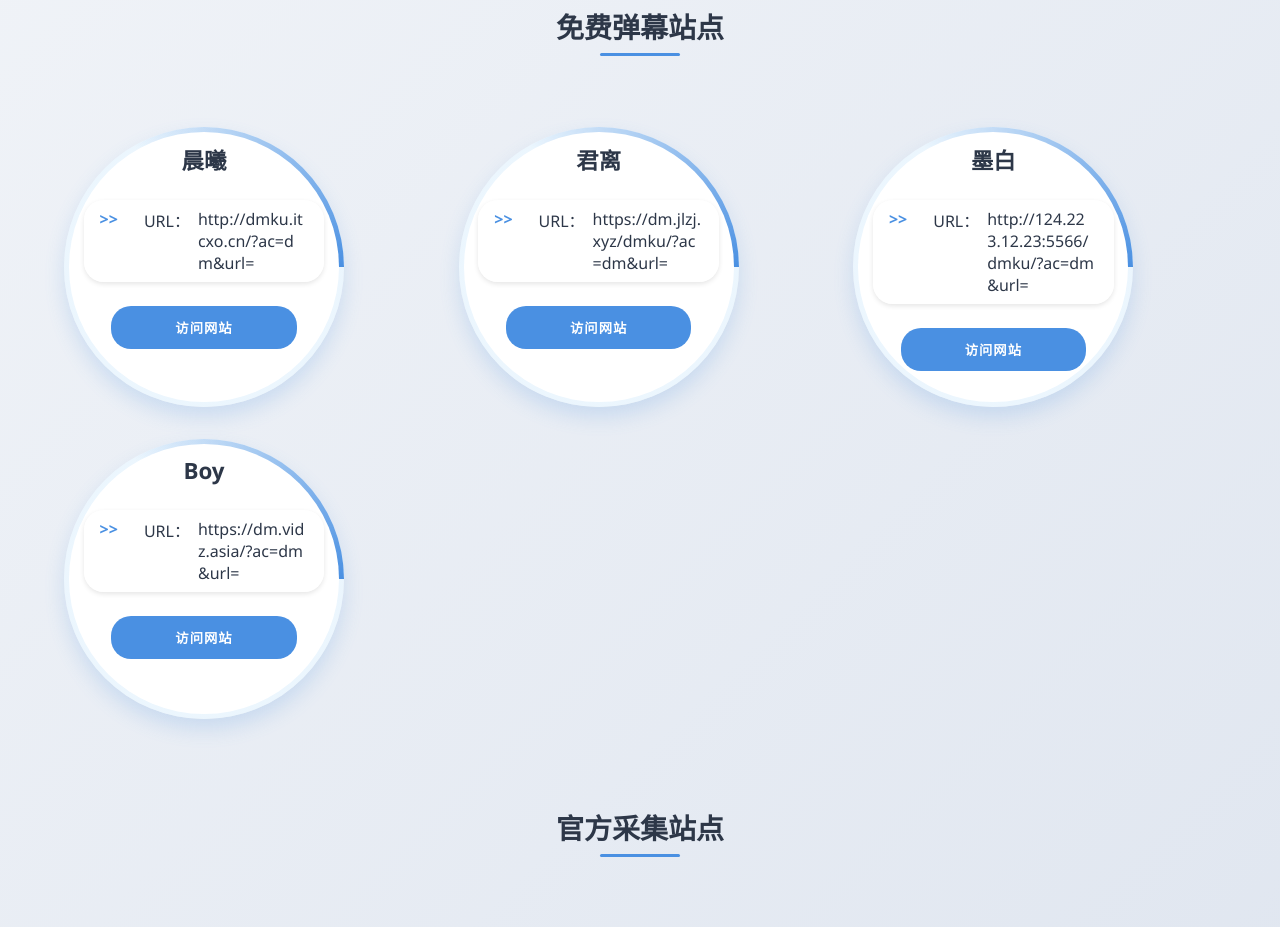
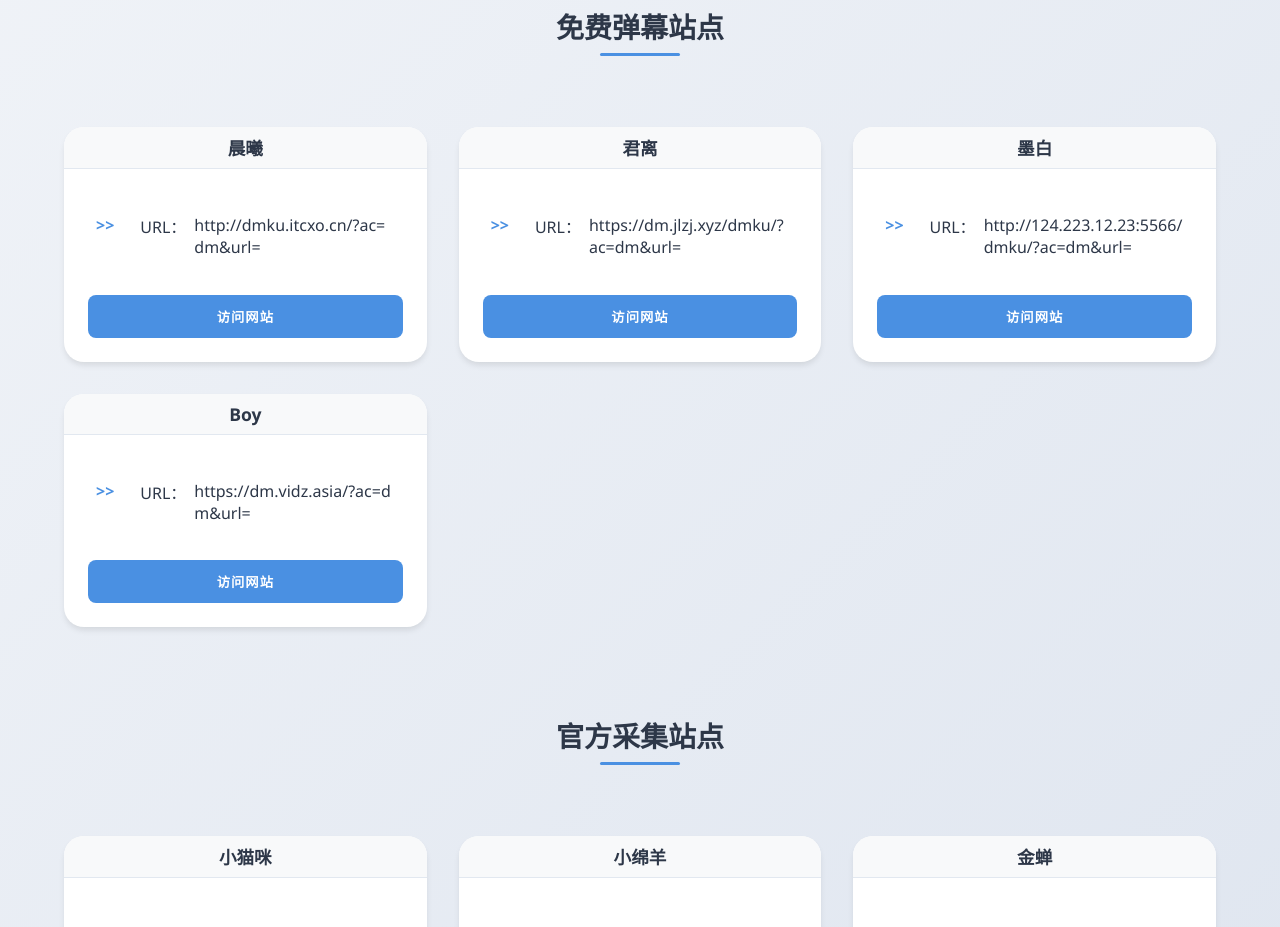
Before and after one commit to JY4K/JY4K, a plain HTML site: page index.html in a window 1280 px wide. Shown: the part 880-1807 px from the top of the page. Drawn offline with Linux system fonts and the light colour scheme.

Commit message:
优化弹幕功能

```diff
--- a/index.html
+++ b/index.html
@@ -72,6 +72,7 @@
             transition: background 0.2s;
         }
 
+
         .window-title:hover {
             background: #f1f5f9;
         }
@@ -134,6 +135,7 @@
             padding: 1rem;
         }
 
+
         /* 平台卡片样式 */
         .platform-card {
             background: white;
@@ -146,93 +148,6 @@
         .platform-card:hover {
             transform: translateY(-5px);
             box-shadow: 0 10px 15px -3px rgba(0, 0, 0, 0.1);
-        }
-
-        /* 弹幕站点特殊样式 - 圆形设计 */
-        .danmu-card {
-            border-radius: 50%;
-            width: 280px;
-            height: 280px;
-            display: flex;
-            flex-direction: column;
-            justify-content: center;
-            position: relative;
-            overflow: hidden;
-            background: radial-gradient(circle at center, #ffffff 0%, #e3f2fd 100%);
-            box-shadow: 0 10px 20px rgba(74, 144, 226, 0.2);
-            transition: all 0.5s ease;
-        }
-
-        .danmu-card::before {
-            content: '';
-            position: absolute;
-            top: -50%;
-            left: -50%;
-            width: 200%;
-            height: 200%;
-            background: conic-gradient(
-                    transparent,
-                    transparent,
-                    transparent,
-                    var(--color-accent)
-            );
-            animation: rotate 4s linear infinite;
-            z-index: 1;
-        }
-
-        .danmu-card::after {
-            content: '';
-            position: absolute;
-            inset: 5px;
-            background: white;
-            border-radius: 50%;
-            z-index: 2;
-        }
-
-        .danmu-card .card-header {
-            position: relative;
-            z-index: 3;
-            background: transparent;
-            border-bottom: none;
-            font-size: 1.4rem;
-            padding: 1rem;
-            text-align: center;
-        }
-
-        .danmu-card .card-body {
-            position: relative;
-            z-index: 3;
-            padding: 0 1.5rem 1.5rem;
-            align-items: center;
-        }
-
-        .danmu-card .feature-item {
-            background: rgba(255, 255, 255, 0.8);
-            border-radius: 20px;
-            padding: 0.5rem 1rem;
-            margin: 0.5rem 0;
-            width: 90%;
-            box-shadow: 0 2px 5px rgba(0, 0, 0, 0.1);
-        }
-
-        .danmu-card .jump-btn {
-            width: 80%;
-            margin-top: 1rem;
-            border-radius: 20px;
-            background: var(--color-accent);
-            color: white;
-            z-index: 3;
-        }
-
-        .danmu-card:hover {
-            transform: translateY(-10px) scale(1.05);
-            box-shadow: 0 15px 30px rgba(74, 144, 226, 0.3);
-        }
-
-        @keyframes rotate {
-            100% {
-                transform: rotate(360deg);
-            }
         }
 
         .card-header {
@@ -300,6 +215,7 @@
             word-break: break-all;
             text-align: left;
         }
+
 
         /* 跳转按钮样式 */
         .jump-btn {
@@ -417,20 +333,6 @@
             .feature-label {
                 flex: 0 0 70px;
             }
-
-            /* 移动端弹幕卡片调整 */
-            .danmu-card {
-                width: 200px;
-                height: 200px;
-            }
-
-            .danmu-card .card-header {
-                font-size: 1.1rem;
-            }
-
-            .danmu-card .feature-item {
-                font-size: 0.8rem;
-            }
         }
 
         /* 大屏幕适配 */
@@ -486,7 +388,7 @@
         <h2>免费弹幕站点</h2>
     </div>
 
-    <article class="platform-card danmu-card">
+    <article class="platform-card">
         <div class="card-tag">免费</div>
         <div class="card-header">晨曦</div>
         <div class="card-body">
@@ -498,7 +400,7 @@
         </div>
     </article>
 
-    <article class="platform-card danmu-card">
+    <article class="platform-card">
         <div class="card-tag">免费</div>
         <div class="card-header">君离</div>
         <div class="card-body">
@@ -510,7 +412,7 @@
         </div>
     </article>
 
-    <article class="platform-card danmu-card">
+    <article class="platform-card">
         <div class="card-tag">免费</div>
         <div class="card-header">墨白</div>
         <div class="card-body">
@@ -522,7 +424,7 @@
         </div>
     </article>
 
-    <article class="platform-card danmu-card">
+    <article class="platform-card">
         <div class="card-tag">免费</div>
         <div class="card-header">Boy</div>
         <div class="card-body">
@@ -533,6 +435,7 @@
             <button class="jump-btn" data-link="https://dm.vidz.asia/">访问网站</button>
         </div>
     </article>
+
 
     <!-- 官方采集站点部分 -->
     <div class="section-title">
@@ -1184,9 +1087,6 @@
         </div>
     </article>
 
-
-    <!-- 其他卡片保持不变... -->
-
 </main>
 
 <!-- 全局提示 -->
@@ -1217,6 +1117,7 @@
             "夏夜@http://8.155.50.80/xiaye.php?url=",
             "乌贼1@http://jx.dedyn.io/jx.php?url=",
             "乌贼2@http://jx.dedyn.io/?url="
+
         ].join(";");
 
         // 签到口令点击复制功能 - 新增部分
```
